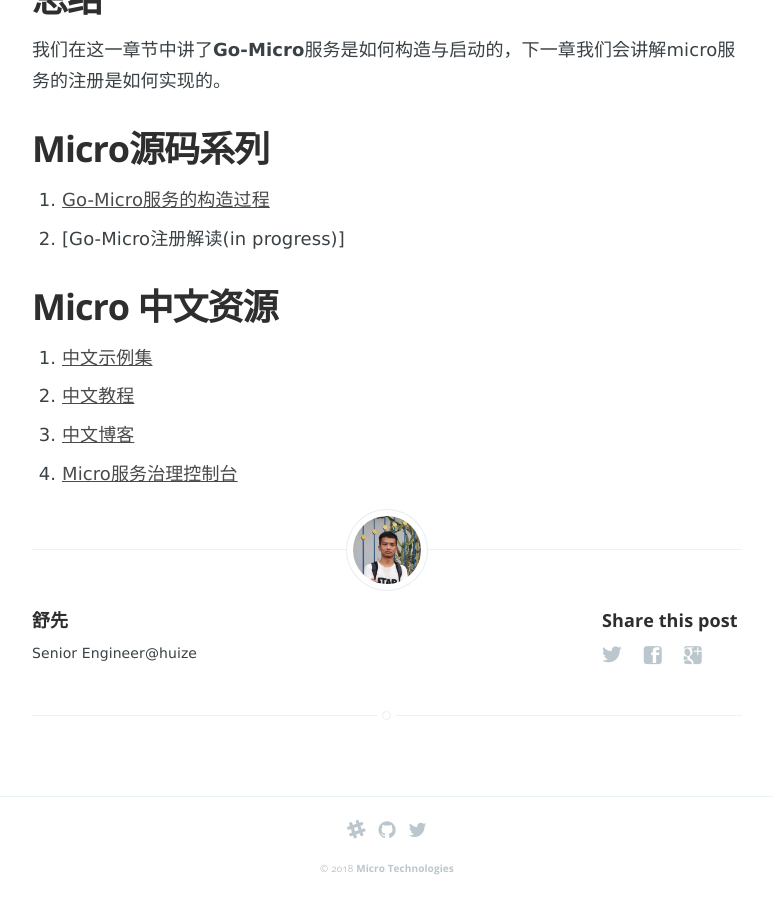
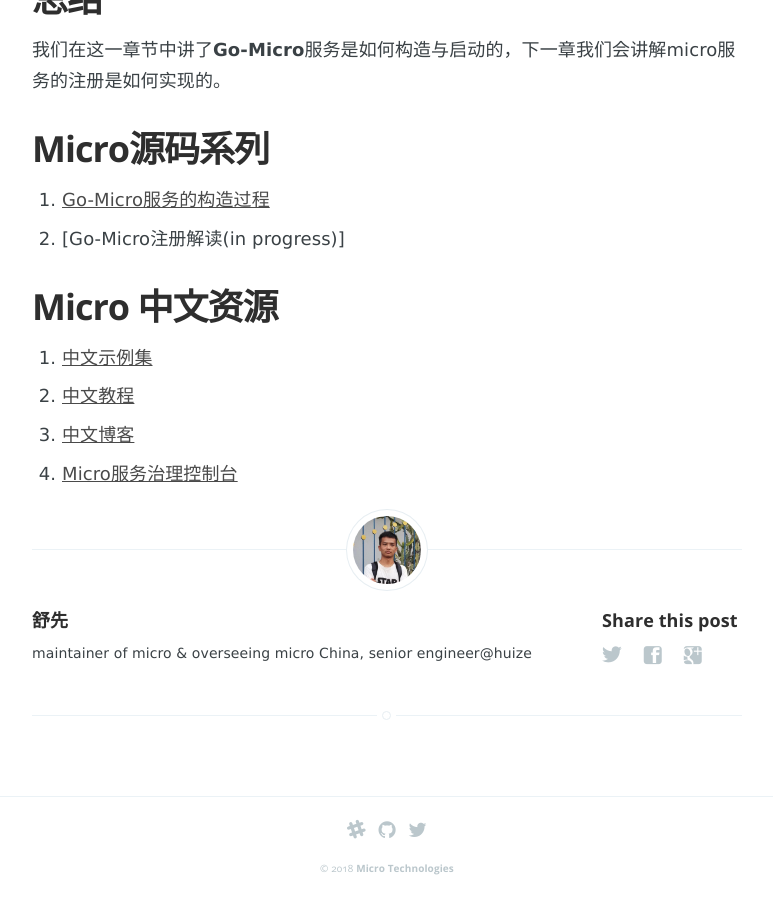
Before and after one commit to hb-chen/micro-cn-blog, a Jekyll site: the page built from _posts/micro-source-code-guides/2019-05-23-how-does-go-micro-server-be-bulit.md, in a window 1280 px wide and 900 px high, scrolled down 18451 px. Shown: the whole window, without its empty margins (253-1026 px from the left). Built offline with Jekyll 4.4.1, drawn with Linux system fonts in a browser that asks for light colours; nearby versions of some CDN libraries.

Commit message:
update bio

```diff
--- a/_posts/micro-source-code-guides/2019-05-23-how-does-go-micro-server-be-bulit.md
+++ b/_posts/micro-source-code-guides/2019-05-23-how-does-go-micro-server-be-bulit.md
@@ -5,7 +5,7 @@
 profile: sx
 author: 舒先
 author_url: https://github.com/printfcoder
-author_bio: Senior Engineer@huize
+author_bio: maintainer of micro & overseeing micro China, senior engineer@huize
 ---
 
 在每一个技术领域，特别是微服务这一分支，**Go-Micro**尝试以最简单的方式帮助大家以最快的速度构建微服务。我们有比较详细但是仍需要大量持续更新、增进的文档，也有足够多的示例代码帮助大家验证每个功能点是否满足大家的业务需求。同时，我们在总结很多朋友的常询问的问题后，发现大家对**Go-Micro**的源码实现都很有兴趣。
```
